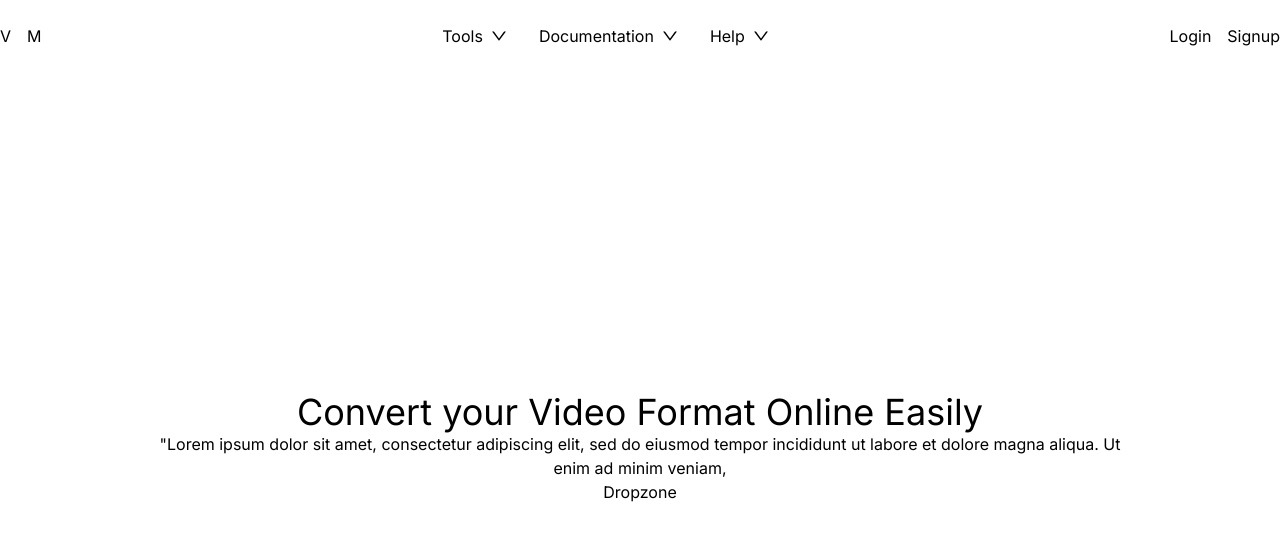
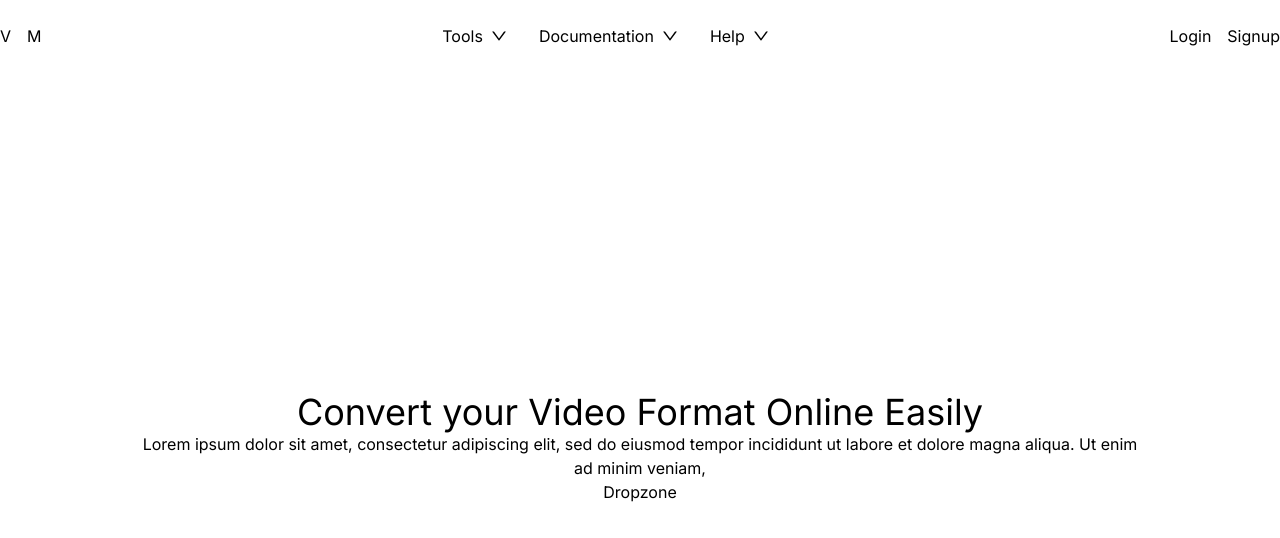
Before and after one commit to video-morph/video-morph-frontend, a Next.js app in the folder video-morph/: page / in a window 1280 px wide. Shown: the top 538 px of the page. Built offline with nearby package versions, Linux system fonts and the light colour scheme.

Commit message:
Remove quotation causing bug during deployment

```diff
--- a/video-morph/src/app/page.js
+++ b/video-morph/src/app/page.js
@@ -9,7 +9,7 @@ export default function Home() {
       <div className="w-[80%] flex flex-col justify-center items-center">
         <p className="text-4xl">Convert your Video Format Online Easily</p>
         <p className="text-center">
-          "Lorem ipsum dolor sit amet, consectetur adipiscing elit, sed do
+          Lorem ipsum dolor sit amet, consectetur adipiscing elit, sed do
           eiusmod tempor incididunt ut labore et dolore magna aliqua. Ut enim ad minim veniam,
         </p>
       </div>
```
